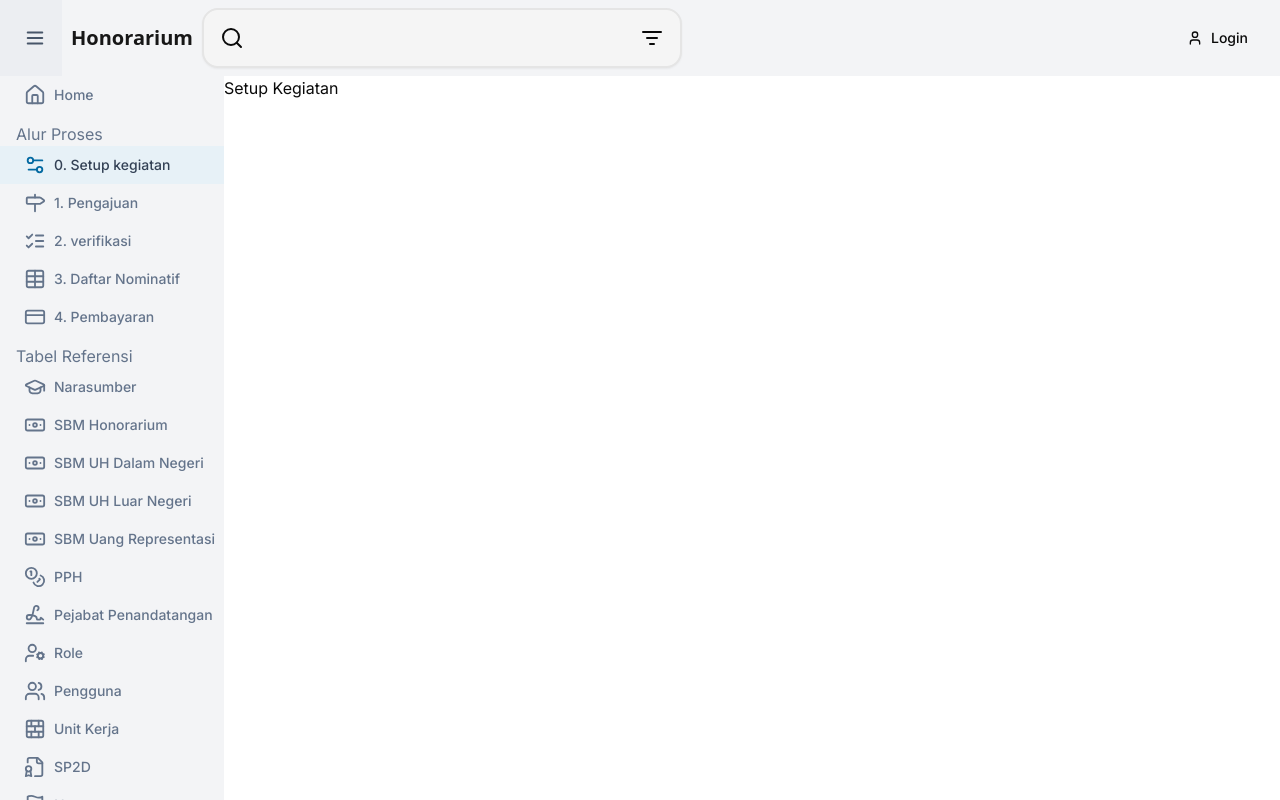
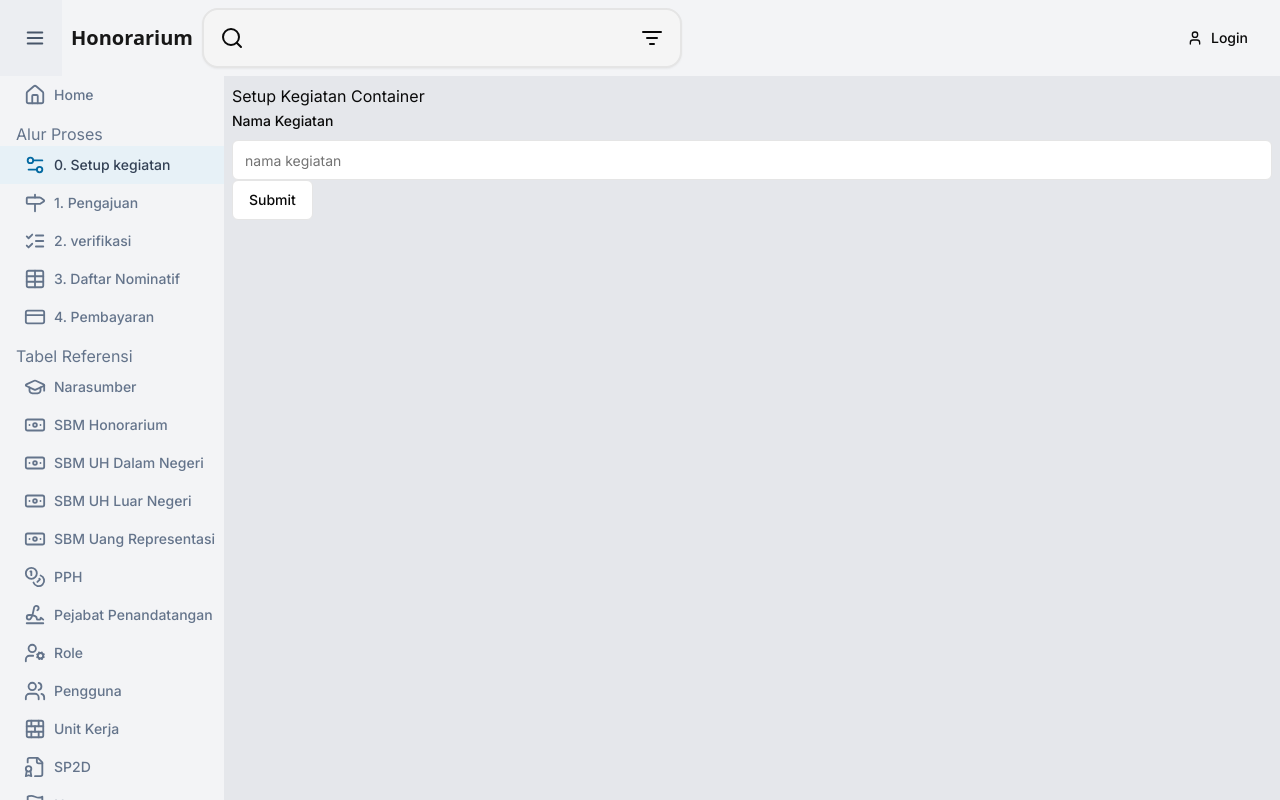
Before and after one commit to pirsani/panda-kemlu, a Next.js app: page /setup-kegiatan in a window 1280 px wide. Built offline with nearby package versions, Linux system fonts and the light colour scheme.

Commit message:
setup initial formulir untuk kegiatan menggunakan form wrapper dr shadcn, wrapper ini untuk react-hook-form library dengan menggunakan resolver zod untuk schema nya

```diff
--- /dev/null
+++ b/src/app/(route)/setup-kegiatan/_components/form-kegiatan.tsx
@@ -0,0 +1,67 @@
+"use client";
+import { Button } from "@/components/ui/button";
+import {
+  Form,
+  FormControl,
+  FormDescription,
+  FormField,
+  FormItem,
+  FormLabel,
+  FormMessage,
+} from "@/components/ui/form";
+import { Input } from "@/components/ui/input";
+import kegiatanSchema, {
+  Kegiatan,
+  KegiatanEditMode,
+  kegiatanSchemaEditMode,
+} from "@/zod/schemas/kegiatan";
+import { zodResolver } from "@hookform/resolvers/zod";
+import { FormProvider, SubmitHandler, useForm } from "react-hook-form";
+
+type FormValues<T> = T extends true ? KegiatanEditMode : Kegiatan;
+
+interface FormKegiatanProps {
+  editId?: string | null;
+}
+
+export const FormKegiatan = ({ editId }: FormKegiatanProps) => {
+  const isEditMode = editId !== null;
+  type FormMode = typeof isEditMode;
+  const form = useForm<FormValues<FormMode>>({
+    resolver: zodResolver(isEditMode ? kegiatanSchemaEditMode : kegiatanSchema),
+    defaultValues: {
+      nama: "",
+    },
+  });
+
+  const { handleSubmit } = form;
+
+  const onSubmit = async (data: FormValues<FormMode>) => {
+    console.log(data);
+  };
+
+  return (
+    <Form {...form}>
+      <form onSubmit={handleSubmit(onSubmit)}>
+        <FormField
+          control={form.control}
+          name="nama"
+          render={({ field }) => (
+            <FormItem>
+              <FormLabel>Nama Kegiatan</FormLabel>
+              <FormControl>
+                <Input placeholder="nama kegiatan" {...field} />
+              </FormControl>
+              <FormMessage />
+            </FormItem>
+          )}
+        />
+        <Button type="submit" variant={"outline"}>
+          Submit
+        </Button>
+      </form>
+    </Form>
+  );
+};
+
+export default FormKegiatan;
--- /dev/null
+++ b/src/app/(route)/setup-kegiatan/_components/setup-kegiatan-container.tsx
@@ -0,0 +1,16 @@
+"use client";
+import { useSearchParams } from "next/navigation";
+import FormKegiatan from "./form-kegiatan";
+
+const SetupKegiatanContainer = () => {
+  const searchParams = useSearchParams();
+  const editId = searchParams.get("edit");
+  return (
+    <div>
+      <h1>Setup Kegiatan Container</h1>
+      <FormKegiatan editId={editId} />
+    </div>
+  );
+};
+
+export default SetupKegiatanContainer;
--- a/src/app/(route)/setup-kegiatan/page.tsx
+++ b/src/app/(route)/setup-kegiatan/page.tsx
@@ -1,7 +1,10 @@
+import { Form } from "react-hook-form";
+import SetupKegiatanContainer from "./_components/setup-kegiatan-container";
+
 const SetupKegiatanPage = () => {
   return (
-    <div>
-      <h1>Setup Kegiatan</h1>
+    <div className="p-2 h-full w-full bg-gray-200">
+      <SetupKegiatanContainer />
     </div>
   );
 };
--- /dev/null
+++ b/src/zod/schemas/kegiatan.ts
@@ -0,0 +1,27 @@
+import { z } from "zod";
+
+export const kegiatanSchema = z.object({
+  nama: z
+    .string()
+    .min(10, {
+      message: "Nama kegiatan minimal 10 karakter",
+    })
+    .max(500, {
+      message: "Nama kegiatan maksimal 500 karakter",
+    }),
+  tanggalMulai: z.coerce.date(),
+  tanggalSelesai: z.coerce.date(),
+  lokasi: z.number().min(0).max(2),
+  dokumenSurat: z.string().min(10).max(500),
+  dokumenJadwal: z.string().min(10).max(500),
+});
+
+export const kegiatanSchemaEditMode = kegiatanSchema.extend({
+  dokumenSurat: z.string().optional(),
+  dokumenJadwal: z.string().optional(),
+});
+
+export type Kegiatan = z.infer<typeof kegiatanSchema>;
+export type KegiatanEditMode = z.infer<typeof kegiatanSchemaEditMode>;
+
+export default kegiatanSchema;
```
Also changed, not shown: 2 other files (tests, documents, lock files or other folders).
